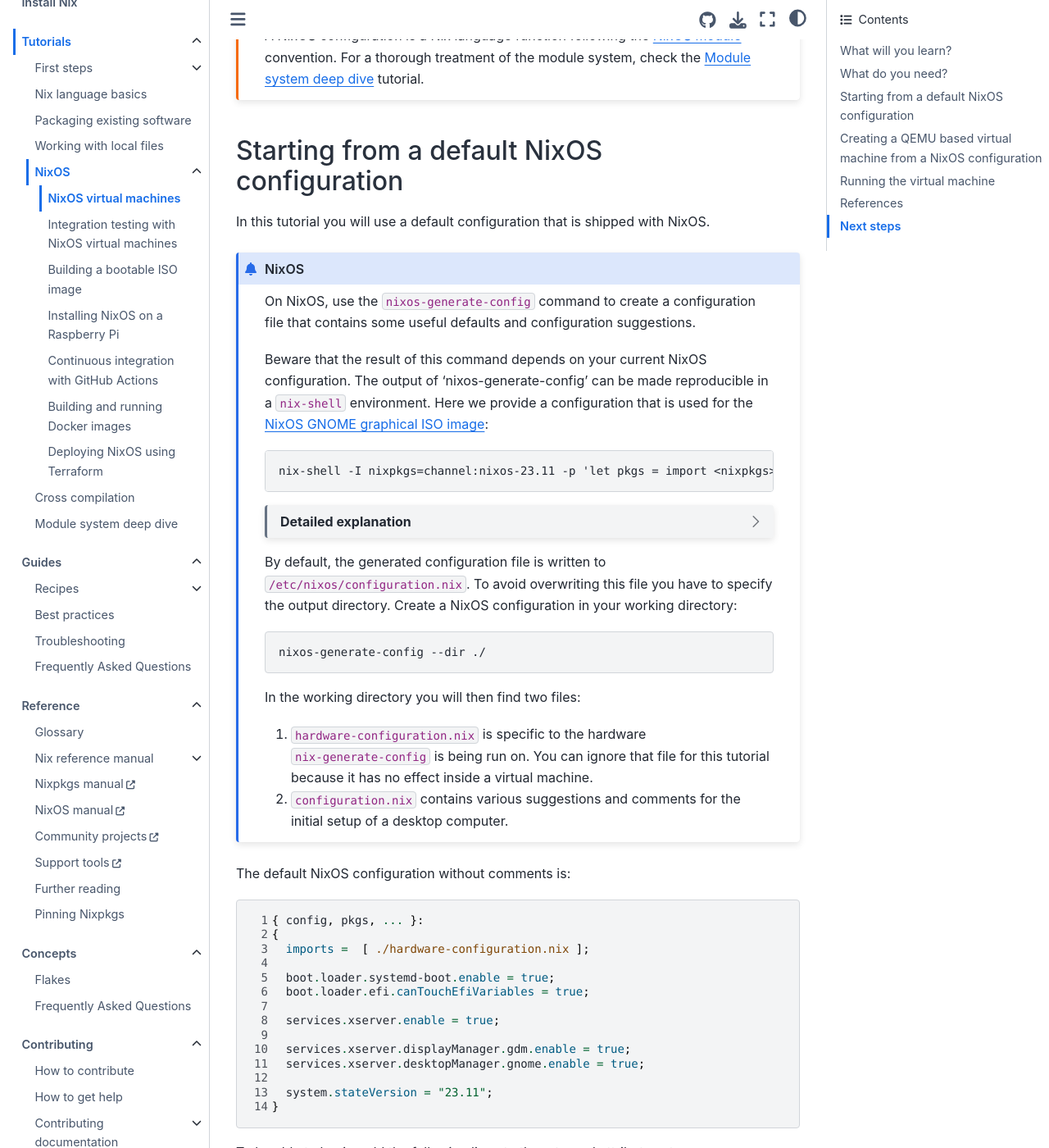
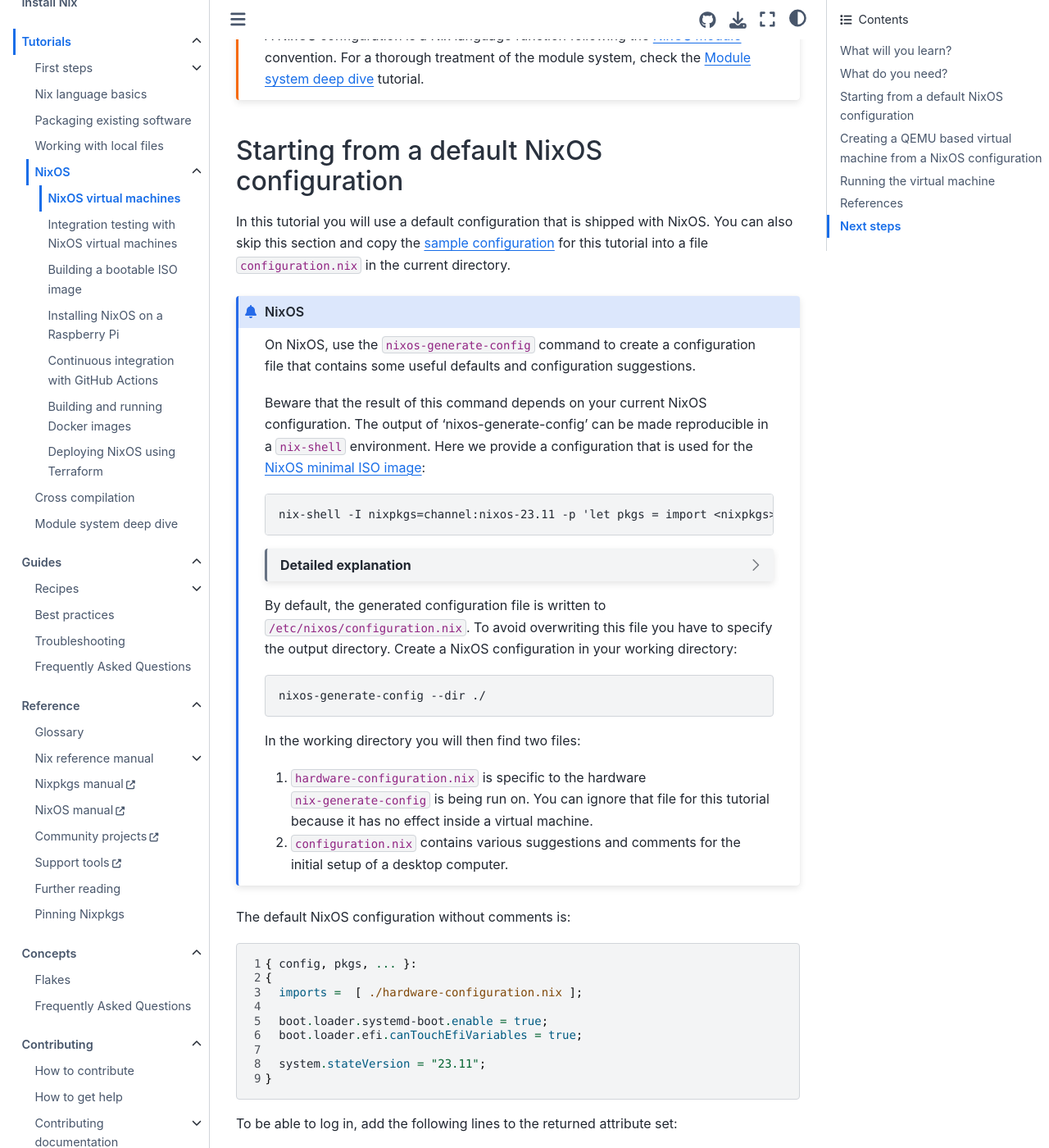
Before and after one commit to NixOS/nix.dev, a Sphinx documentation site: the page built from source/tutorials/nixos/nixos-configuration-on-vm.md, in a window 1280 px wide and 1400 px high, scrolled down 630 px. Shown: the whole window at 82% size. Built offline with Sphinx 7.4.7 and the Sphinx Book theme 1.1.4, drawn with Linux system fonts in a browser that asks for light colours; some of the changed text lies outside the part shown.

Commit message:
use a text-only configuration for the VM tutorial
with the right flags it can be started in the current terminal.
when the VM stops, it's ungarbled with `reset`.

````diff
--- a/source/tutorials/nixos/nixos-configuration-on-vm.md
+++ b/source/tutorials/nixos/nixos-configuration-on-vm.md
@@ -24,6 +24,7 @@
 ## Starting from a default NixOS configuration
 
 In this tutorial you will use a default configuration that is shipped with NixOS.
+You can also skip this section and copy the [sample configuration](sample-nixos-config) for this tutorial into a file `configuration.nix` in the current directory.
 
 ::::{admonition} NixOS
 
@@ -31,10 +32,10 @@
 
 Beware that the result of this command depends on your current NixOS configuration.
 The output of 'nixos-generate-config' can be made reproducible in a `nix-shell` environment.
-Here we provide a configuration that is used for the [NixOS GNOME graphical ISO image](https://nixos.org/download#nixos-iso):
+Here we provide a configuration that is used for the [NixOS minimal ISO image](https://nixos.org/download#nixos-iso):
 
 ```shell-session
-nix-shell -I nixpkgs=channel:nixos-23.11 -p 'let pkgs = import <nixpkgs> { config = {}; overlays = []; }; iso-config = pkgs.path + /nixos/modules/installer/cd-dvd/installation-cd-graphical-gnome.nix; gnome-nixos = pkgs.nixos iso-config; in gnome-nixos.config.system.build.nixos-generate-config'
+nix-shell -I nixpkgs=channel:nixos-23.11 -p 'let pkgs = import <nixpkgs> { config = {}; overlays = []; }; iso-config = pkgs.path + /nixos/modules/installer/cd-dvd/installation-cd-minimal.nix; nixos = pkgs.nixos iso-config; in nixos.config.system.build.nixos-generate-config'
 ```
 
 :::{dropdown} Detailed explanation
@@ -46,16 +47,16 @@
 nix-shell -I nixpkgs=channel:nixos-23.11 -p "$(cat <<EOF
 let
   pkgs = import <nixpkgs> { config = {}; overlays = []; };
-  iso-config = pkgs.path + /nixos/modules/installer/cd-dvd/installation-cd-graphical-gnome.nix;
-  gnome-nixos = pkgs.nixos iso-config;
-in gnome-nixos.config.system.build.nixos-generate-config
+  iso-config = pkgs.path + /nixos/modules/installer/cd-dvd/installation-cd-minimal.nix;
+  nixos = pkgs.nixos iso-config;
+in nixos.config.system.build.nixos-generate-config
 EOF
 )"
 ```
 
 It does the following:
 - Provide Nixpkgs from a [channel](ref-pinning-nixpkgs)
-- Take the configuration file for the GNOME ISO image from the obtained version of the Nixpkgs repository
+- Take the configuration file for the minimal ISO image from the obtained version of the Nixpkgs repository
 - Evaluate that NixOS configuration with `pkgs.nixos`
 - Return the derivation which produces the `nixos-generate-config` executable from the evaluated configuration
 
@@ -87,11 +88,6 @@
   boot.loader.systemd-boot.enable = true;
   boot.loader.efi.canTouchEfiVariables = true;
 
-  services.xserver.enable = true;
-
-  services.xserver.displayManager.gdm.enable = true;
-  services.xserver.desktopManager.gnome.enable = true;
-
   system.stateVersion = "23.11";
 }
 ```
@@ -131,7 +127,10 @@
 -  imports =  [ ./hardware-configuration.nix ];
 ```
 
-The complete `configuration.nix` file now looks like this:
+(sample-nixos-config)=
+### Sample configuration
+
+The complete `configuration.nix` file looks like this:
 
 ```nix
 { config, pkgs, ... }:
@@ -139,19 +138,14 @@
   boot.loader.systemd-boot.enable = true;
   boot.loader.efi.canTouchEfiVariables = true;
 
-  services.xserver.enable = true;
-
-  services.xserver.displayManager.gdm.enable = true;
-  services.xserver.desktopManager.gnome.enable = true;
-
   users.users.alice = {
     isNormalUser = true;
     extraGroups = [ "wheel" ]; # Enable ‘sudo’ for the user.
     packages = with pkgs; [
-      firefox
-      tree
+      cowsay
+      lolcat
     ];
-    initialPassword = "testpw";
+    initialPassword = "test";
   };
 
   system.stateVersion = "23.11";
@@ -216,11 +210,32 @@
 Run the virtual machine:
 
 ```shell-session
-./result/bin/run-nixos-vm
+QEMU_KERNEL_PARAMS=console=ttyS0 ./result/bin/run-nixos-vm -nographic; reset
 ```
 
-This command opens a QEMU window that shows the boot process of the virtual machine which ends at the GDM login screen.
-Log in as `alice` with the password `testpw`.
+This command will run QEMU in the current terminal due to `-nographic`.
+`console=ttyS0` will also show the boot process, which ends at the console login screen.
+
+Log in as `alice` with the password `test`.
+Check that the programs are indeed available as specified:
+
+```shell-session
+cowsay hello | lolcat
+```
+
+Exit the virtual machine by shutting it down:
+
+```shell-session
+sudo poweroff
+```
+
+:::{note}
+If you forgot to add the user to `wheel` or didn't set a password, stop the virtual machine from a different terminal:
+
+```shell-session
+sudo pkill qemu
+```
+:::
 
 Running the virtual machine will create a `nixos.qcow2` file in the current directory.
 This disk image file contains the dynamic state of the virtual machine.
````
Also changed, not shown: other parts of source/tutorials/nixos/nixos-configuration-on-vm.md (+3 -3 lines), source/tutorials/first-steps/index.md (+1 -1 lines).
